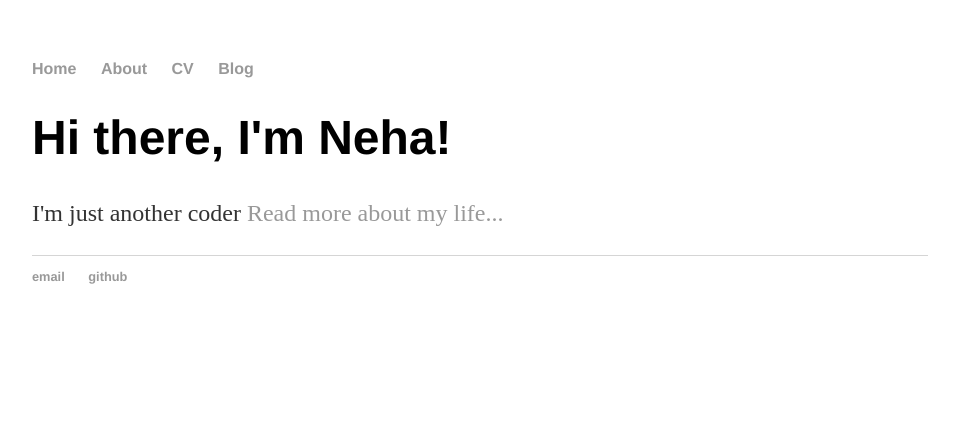
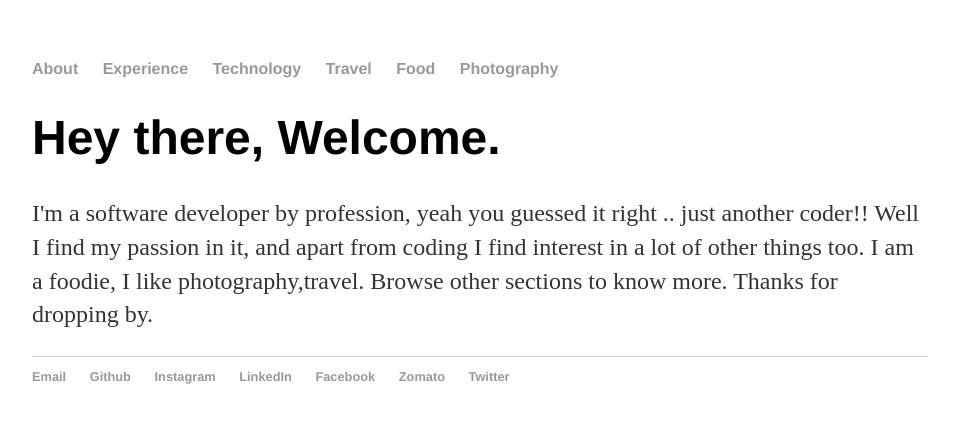
Before and after one commit to alittleofmine/alittleofmine.github.io, a plain HTML site: page index.html in a window 1280 px wide. Shown: the whole page, without its empty margins (160-1119 px from the left). Drawn offline with Linux system fonts and the light colour scheme.

Commit message:
about me

```diff
--- a/index.html
+++ b/index.html
@@ -7,22 +7,33 @@
 	<body>
 		<nav>
     		<ul>
-        		<li><a href="/">Home</a></li>
-	        	<li><a href="/about">About</a></li>
-        		<li><a href="/cv">CV</a></li>
-        		<li><a href="/blog">Blog</a></li>
+	        	<li><a href="/">About</a></li>
+        		<li><a href="/experience">Experience</a></li>
+        		<li><a href="/technology">Technology</a></li>
+			<li><a href="/travel">Travel</a></li>
+			<li><a href="/food">Food</a></li>
+			<li><a href="/photgraphy">Photography</a></li>
     		</ul>
 		</nav>
 		<div class="container">
     		<div class="blurb">
-        		<h1>Hi there, I'm Neha!</h1>
-				<p>I'm just another coder <a href="/about">Read more about my life...</a></p>
+        		<h1>Hey there, Welcome.</h1>
+				<p>I'm a software developer by profession, yeah you guessed it right ..
+					just another coder!! Well I find my passion in it, and apart from
+					coding I find interest in a lot of other things too.
+					I am a foodie, I like photography,travel.
+					Browse other sections to know more. Thanks for dropping by.</p>
     		</div><!-- /.blurb -->
 		</div><!-- /.container -->
 		<footer>
     		<ul>
-        		<li><a href="mailto:neha6kumari@gmail.com">email</a></li>
-        		<li><a href="https://github.com/empty-code">github</a></li>
+        		<li><a href="mailto:neha6kumari@gmail.com">Email</a></li>
+        		<li><a href="https://github.com/empty-code">Github</a></li>
+			<li><a href="https://www.instagram.com/_neha_kumari">Instagram</a></li>
+			<li><a href="https://www.linkedin.com/nehaskumari">LinkedIn</a></li>
+			<li><a href="https://www.facebook.com/nehaskumari">Facebook</a></li>
+			<li><a href="https://www.zomato.com/nehaskumari">Zomato</a></li>
+			<li><a href="https://www.twitter.com/nehaskumari">Twitter</a></li>
 			</ul>
 		</footer>
 	</body>
```
